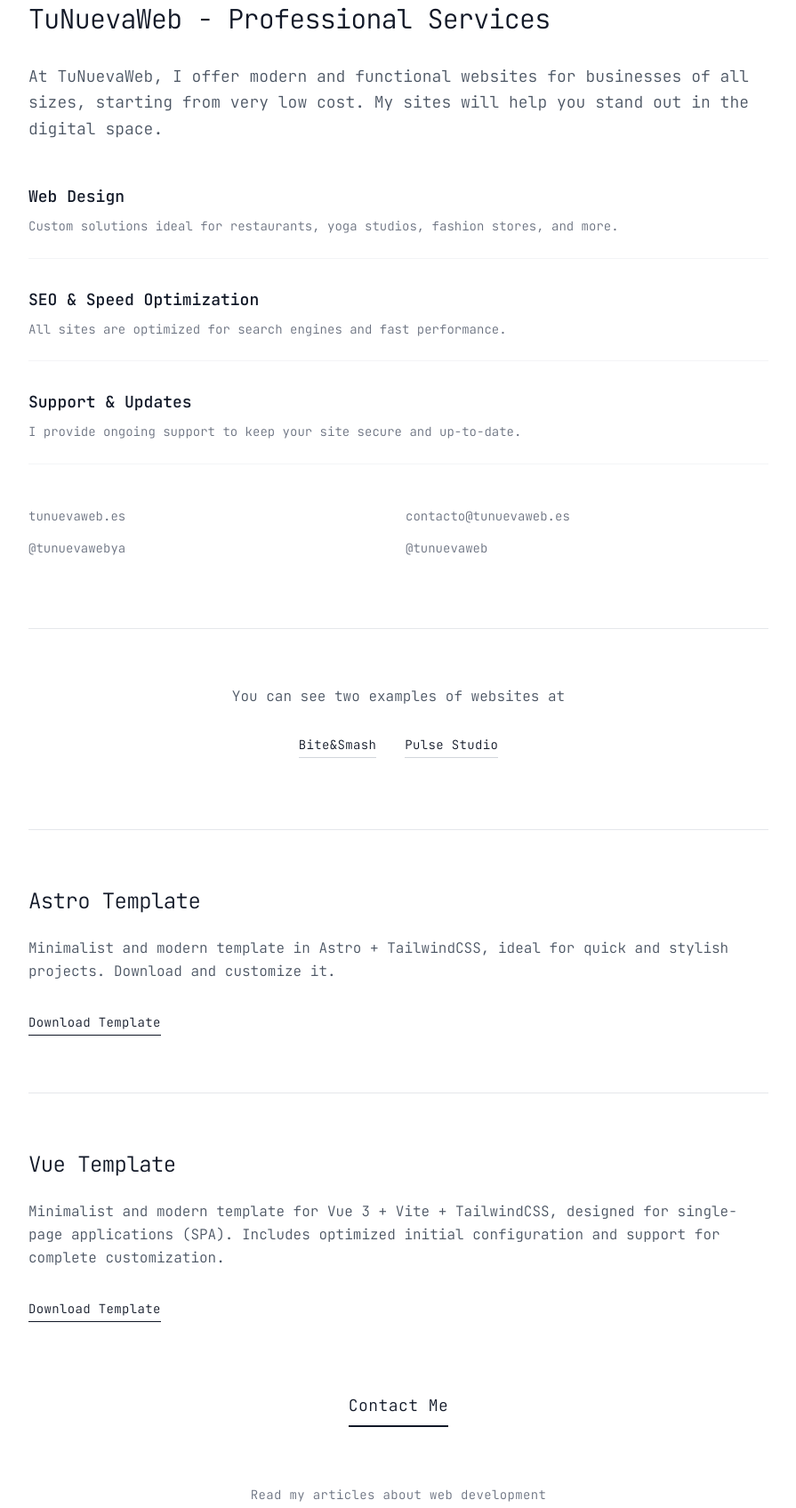
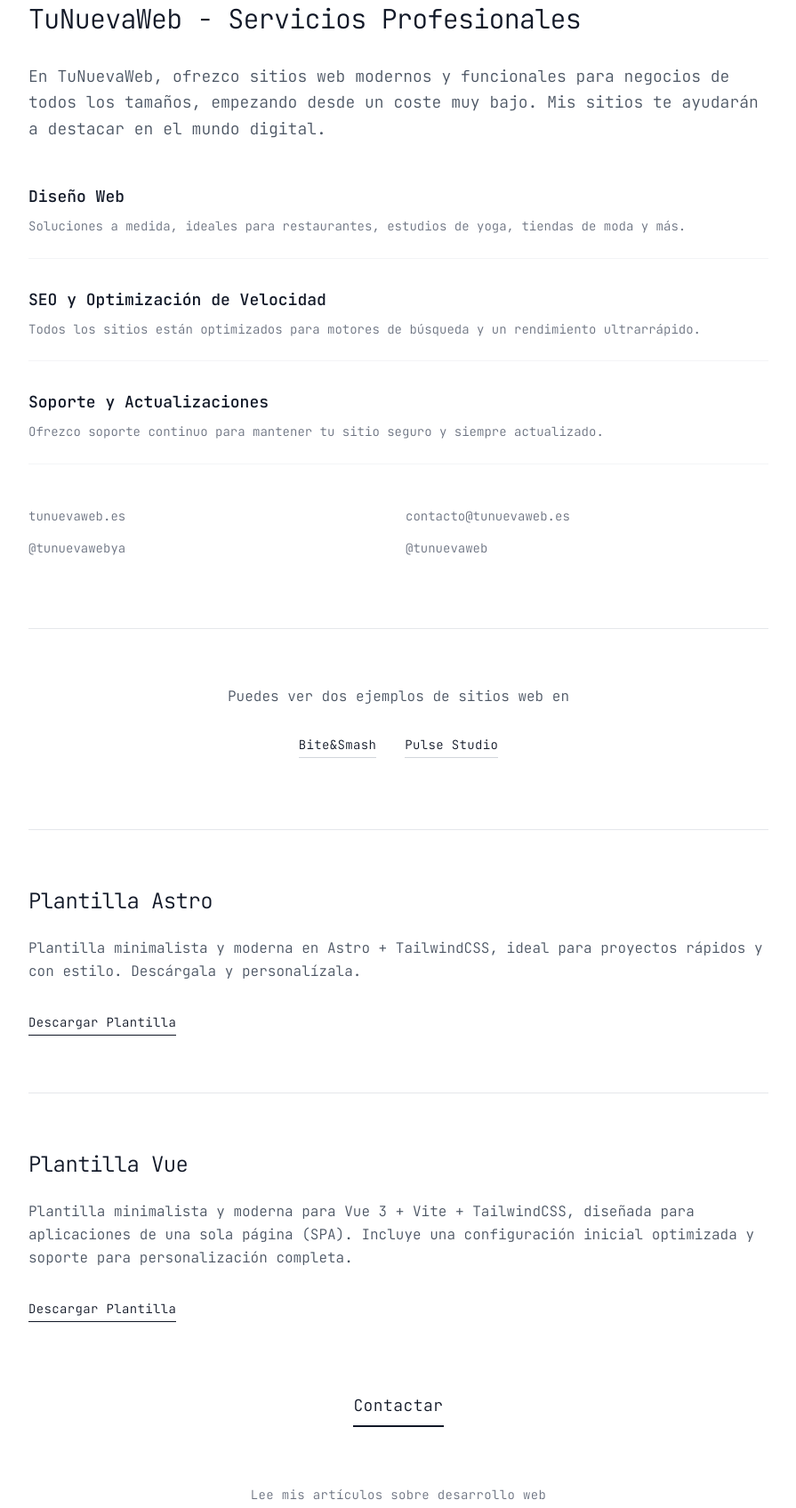
Before and after one commit to AzalDevX/portfolio, an Astro site: page /info in a window 1280 px wide. Shown: the part 618-2313 px from the top of the page at 89% size, without its empty margins (192-1087 px from the left). Built offline with nearby package versions, Linux system fonts and the light colour scheme; Astro itself is replaced by a stand-in of ours.

Commit message:
Traducir contenido de inglés a español en la página de información

```diff
--- a/src/pages/info.astro
+++ b/src/pages/info.astro
@@ -2,7 +2,7 @@
 import MainLayout from '../layouts/Layout.astro';
 
 const socialLinks = [
-  { name: 'Portfolio', url: 'https://lalo.lol/me' },
+  { name: 'Portafolio', url: 'https://lalo.lol/me' },
   { name: 'GitHub', url: 'https://lalo.lol/gh' },
   { name: 'LinkedIn', url: 'https://lalo.lol/in' },
   { name: 'Twitter', url: 'https://lalo.lol/x' },
@@ -10,16 +10,19 @@ const socialLinks = [
 
 const services = [
   {
-    title: 'Web Design',
-    description: 'Custom solutions ideal for restaurants, yoga studios, fashion stores, and more.',
+    title: 'Diseño Web',
+    description:
+      'Soluciones a medida, ideales para restaurantes, estudios de yoga, tiendas de moda y más.',
   },
   {
-    title: 'SEO & Speed Optimization',
-    description: 'All sites are optimized for search engines and fast performance.',
+    title: 'SEO y Optimización de Velocidad',
+    description:
+      'Todos los sitios están optimizados para motores de búsqueda y un rendimiento ultrarrápido.',
   },
   {
-    title: 'Support & Updates',
-    description: 'I provide ongoing support to keep your site secure and up-to-date.',
+    title: 'Soporte y Actualizaciones',
+    description:
+      'Ofrezco soporte continuo para mantener tu sitio seguro y siempre actualizado.',
   },
 ];
 
@@ -39,55 +42,56 @@ const examples = [
 <MainLayout title="Info - Gonzalo Azaldegi">
   <div class="min-h-screen bg-white text-gray-900 font-light">
     <div class="max-w-4xl mx-auto px-8 pb-16 pt-32">
-
-      <!-- Header -->
       <header class="text-center mb-20 fade-in">
         <h1 class="text-6xl md:text-7xl font-extralight mb-4 tracking-tighter">
           Gonzalo Azaldegi
         </h1>
         <p class="text-lg text-gray-600 mb-4 tracking-wide">
-          Web Developer | Astro Specialist & UI/UX Designer
+          Desarrollador Web | Especialista en Astro & Diseñador UI/UX
         </p>
         <p class="text-gray-500 max-w-2xl mx-auto leading-relaxed">
-          I'm Gonzalo Azaldegi, a web developer specialized in modern frameworks like Astro and Vue.
-          I'm passionate about minimalist design and creating attractive, functional web experiences.
+          Soy Gonzalo Azaldegi, un desarrollador web especializado en frameworks
+          modernos como Astro y Vue. Me apasiona el diseño minimalista y crear
+          experiencias web atractivas y funcionales.
         </p>
       </header>
 
-      <!-- Social Links -->
-      <section class="grid grid-cols-1 md:grid-cols-2 lg:grid-cols-4 gap-4 mb-20">
-        {socialLinks.map((link, index) => (
+      <section
+        class="grid grid-cols-1 md:grid-cols-2 lg:grid-cols-4 gap-4 mb-20">
+        {
+          socialLinks.map((link, index) => (
             <a
               href={link.url}
               target="_blank"
               rel="noopener noreferrer"
               class="group flex items-center justify-between p-4 border border-gray-200 hover:border-gray-400 transition-colors duration-300 fade-in"
-            style={`animation-delay: ${index * 100}ms`}
-          >
+              style={`animation-delay: ${index * 100}ms`}>
               <span class="text-sm tracking-wide">{link.name}</span>
-            <span class="text-gray-400 group-hover:text-gray-600 transition-colors duration-300">→</span>
+              <span class="text-gray-400 group-hover:text-gray-600 transition-colors duration-300">
+                →
+              </span>
             </a>
-        ))}
+          ))
+        }
       </section>
 
-      <!-- TuNuevaWeb Section -->
       <section class="mb-20 fade-in">
         <div class="border-t border-gray-200 pt-16">
           <h2 class="text-3xl font-light mb-8 tracking-tight">
-            TuNuevaWeb - Professional Services
+            TuNuevaWeb - Servicios Profesionales
           </h2>
           <p class="text-gray-600 mb-12 leading-relaxed text-lg">
-            At TuNuevaWeb, I offer modern and functional websites for businesses of all sizes,
-            starting from very low cost. My sites will help you stand out in the digital space.
+            En TuNuevaWeb, ofrezco sitios web modernos y funcionales para
+            negocios de todos los tamaños, empezando desde un coste muy bajo.
+            Mis sitios te ayudarán a destacar en el mundo digital.
           </p>
 
-          <!-- Services -->
           <div class="space-y-8 mb-12">
-            {services.map((service, index) => (
+            {
+              services.map((service, index) => (
                 <div
                   class="group border-b border-gray-100 pb-6 fade-in"
-                style={`animation-delay: ${index * 150}ms`}
-              >
+                  style={`animation-delay: ${index * 150}ms`}>
                   <h3 class="text-lg font-medium mb-2 group-hover:text-gray-600 transition-colors duration-300">
                     {service.title}
                   </h3>
@@ -95,111 +99,102 @@ const examples = [
                     {service.description}
                   </p>
                 </div>
-            ))}
+              ))
+            }
           </div>
 
-          <!-- Contact Info -->
           <div class="grid grid-cols-1 md:grid-cols-2 gap-4">
-            {contactInfo.map((item, index) => (
+            {
+              contactInfo.map((item, index) => (
                 <a
                   href={item.href}
                   class="text-sm text-gray-500 hover:text-gray-900 transition-colors duration-300 fade-in"
-                style={`animation-delay: ${index * 100 + 300}ms`}
-              >
+                  style={`animation-delay: ${index * 100 + 300}ms`}>
                   {item.text}
                 </a>
-            ))}
+              ))
+            }
           </div>
         </div>
       </section>
 
-      <!-- Examples Section -->
       <section class="mb-20 fade-in">
         <div class="border-t border-gray-200 pt-16">
           <p class="text-center text-gray-600 mb-8">
-            You can see two examples of websites at
+            Puedes ver dos ejemplos de sitios web en
           </p>
           <div class="flex justify-center gap-8 flex-wrap">
-            {examples.map((example, index) => (
+            {
+              examples.map((example, index) => (
                 <a
                   href={example.href}
                   target="_blank"
                   rel="noopener noreferrer"
                   class="group text-sm tracking-wide border-b border-gray-300 pb-1 hover:border-gray-900 transition-colors duration-300 fade-in"
-                style={`animation-delay: ${index * 100}ms`}
-              >
+                  style={`animation-delay: ${index * 100}ms`}>
                   <span class="group-hover:text-gray-600 transition-colors duration-300">
                     {example.name}
                   </span>
                 </a>
-            ))}
+              ))
+            }
           </div>
         </div>
       </section>
 
-      <!-- Templates Section -->
       <section class="space-y-16 mb-20">
-        <!-- Astro Template -->
         <div class="border-t border-gray-200 pt-16 fade-in">
           <h2 class="text-2xl font-light mb-6 tracking-tight">
-            Astro Template
+            Plantilla Astro
           </h2>
           <p class="text-gray-600 mb-8 leading-relaxed">
-            Minimalist and modern template in Astro + TailwindCSS, ideal for quick and stylish projects.
-            Download and customize it.
+            Plantilla minimalista y moderna en Astro + TailwindCSS, ideal para
+            proyectos rápidos y con estilo. Descárgala y personalízala.
           </p>
           <a
             href="https://github.com/AzalDevX/astro-template"
             target="_blank"
             rel="noopener noreferrer"
-            class="inline-block text-sm tracking-wide border-b border-gray-900 pb-1 hover:text-gray-600 transition-colors duration-300"
-          >
-            Download Template
+            class="inline-block text-sm tracking-wide border-b border-gray-900 pb-1 hover:text-gray-600 transition-colors duration-300">
+            Descargar Plantilla
           </a>
         </div>
 
-        <!-- Vue Template -->
         <div class="border-t border-gray-200 pt-16 fade-in">
-          <h2 class="text-2xl font-light mb-6 tracking-tight">
-            Vue Template
-          </h2>
+          <h2 class="text-2xl font-light mb-6 tracking-tight">Plantilla Vue</h2>
           <p class="text-gray-600 mb-8 leading-relaxed">
-            Minimalist and modern template for Vue 3 + Vite + TailwindCSS, designed for single-page applications (SPA).
-            Includes optimized initial configuration and support for complete customization.
+            Plantilla minimalista y moderna para Vue 3 + Vite + TailwindCSS,
+            diseñada para aplicaciones de una sola página (SPA). Incluye una
+            configuración inicial optimizada y soporte para personalización
+            completa.
           </p>
           <a
             href="https://github.com/AzalDevX/vue-template"
             target="_blank"
             rel="noopener noreferrer"
-            class="inline-block text-sm tracking-wide border-b border-gray-900 pb-1 hover:text-gray-600 transition-colors duration-300"
-          >
-            Download Template
+            class="inline-block text-sm tracking-wide border-b border-gray-900 pb-1 hover:text-gray-600 transition-colors duration-300">
+            Descargar Plantilla
           </a>
         </div>
       </section>
 
-      <!-- Contact Button -->
       <div class="text-center mb-16 fade-in">
         <a
-          href="mailto:me@azaldev.com"
-          class="inline-block text-lg tracking-wide border-b-2 border-gray-900 pb-2 hover:text-gray-600 hover:border-gray-600 transition-all duration-300"
-        >
-          Contact Me
+          href="/#contact"
+          class="inline-block text-lg tracking-wide border-b-2 border-gray-900 pb-2 hover:text-gray-600 hover:border-gray-600 transition-all duration-300">
+          Contactar
         </a>
       </div>
 
-      <!-- Blog Link -->
       <div class="text-center fade-in">
         <a
           href="https://lalo.lol/blog"
           target="_blank"
           rel="noopener noreferrer"
-          class="text-sm text-gray-500 hover:text-gray-900 transition-colors duration-300 tracking-wide"
-        >
-          Read my articles about web development
+          class="text-sm text-gray-500 hover:text-gray-900 transition-colors duration-300 tracking-wide">
+          Lee mis artículos sobre desarrollo web
         </a>
       </div>
-
     </div>
   </div>
 </MainLayout>
@@ -218,34 +213,35 @@ const examples = [
     }
   }
 
-  /* Staggered animation delays are handled inline */
+  /* Los retrasos de las animaciones escalonadas se manejan en línea */
 </style>
 
 <script>
-  // Add intersection observer for fade-in animations
+  // Añadir un observador de intersección para las animaciones de aparición
   const observerOptions = {
     threshold: 0.1,
-    rootMargin: '0px 0px -50px 0px'
+    rootMargin: '0px 0px -50px 0px',
   };
 
   const observer = new IntersectionObserver((entries) => {
-    entries.forEach(entry => {
+    entries.forEach((entry) => {
       if (entry.isIntersecting) {
         entry.target.style.animationPlayState = 'running';
       }
     });
   }, observerOptions);
 
-  // Observe all fade-in elements
-  document.querySelectorAll('.fade-in').forEach(el => {
+  // Observar todos los elementos con la clase fade-in
+  document.querySelectorAll('.fade-in').forEach((el) => {
     el.style.animationPlayState = 'paused';
     observer.observe(el);
   });
 
-  // Start first elements immediately
+  // Iniciar los primeros elementos inmediatamente
   setTimeout(() => {
     document.querySelectorAll('.fade-in').forEach((el, index) => {
-      if (index < 3) { // First few elements
+      if (index < 3) {
+        // Los primeros elementos
         el.style.animationPlayState = 'running';
       }
     });
```
Lines whose indentation alone changed are shown as unchanged.
